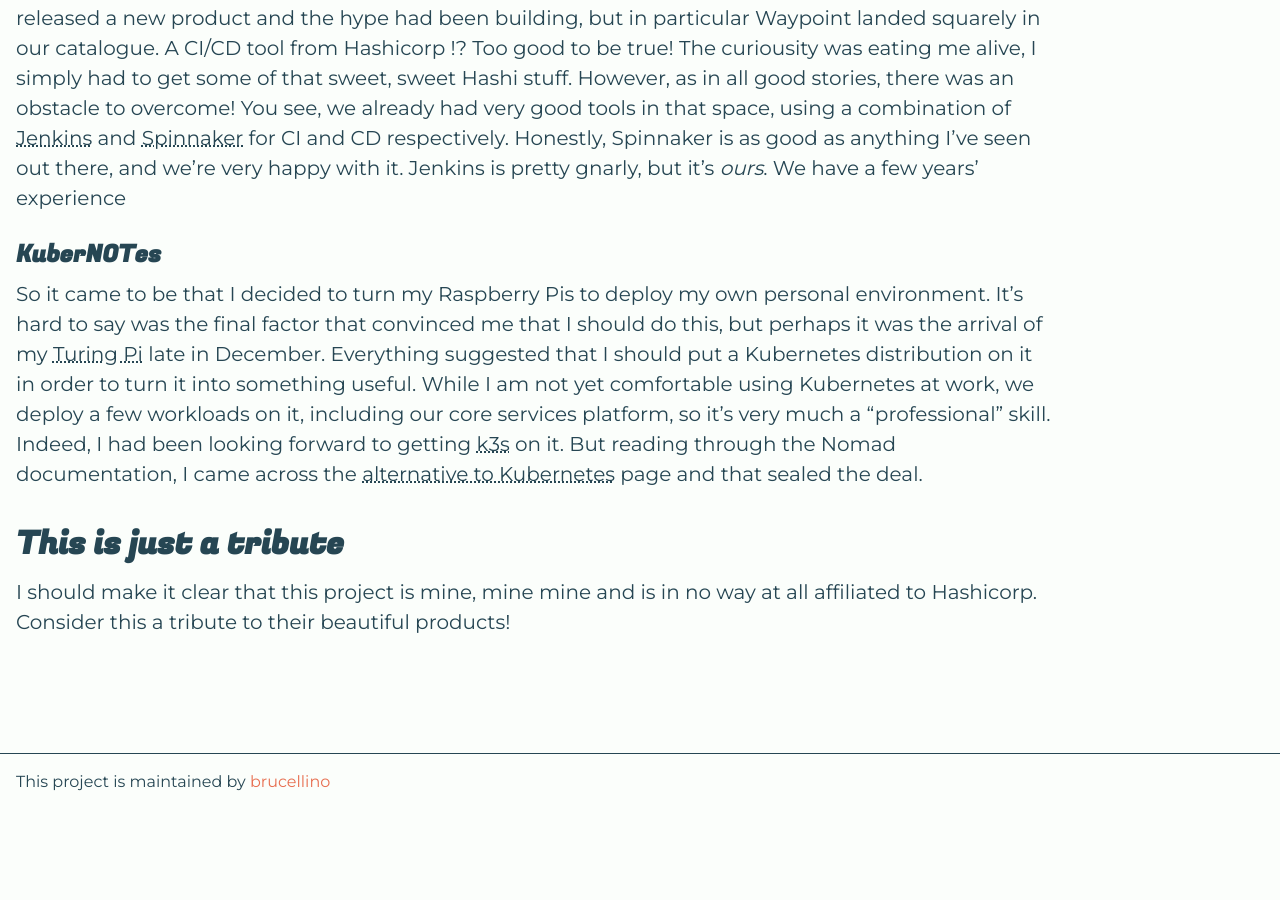
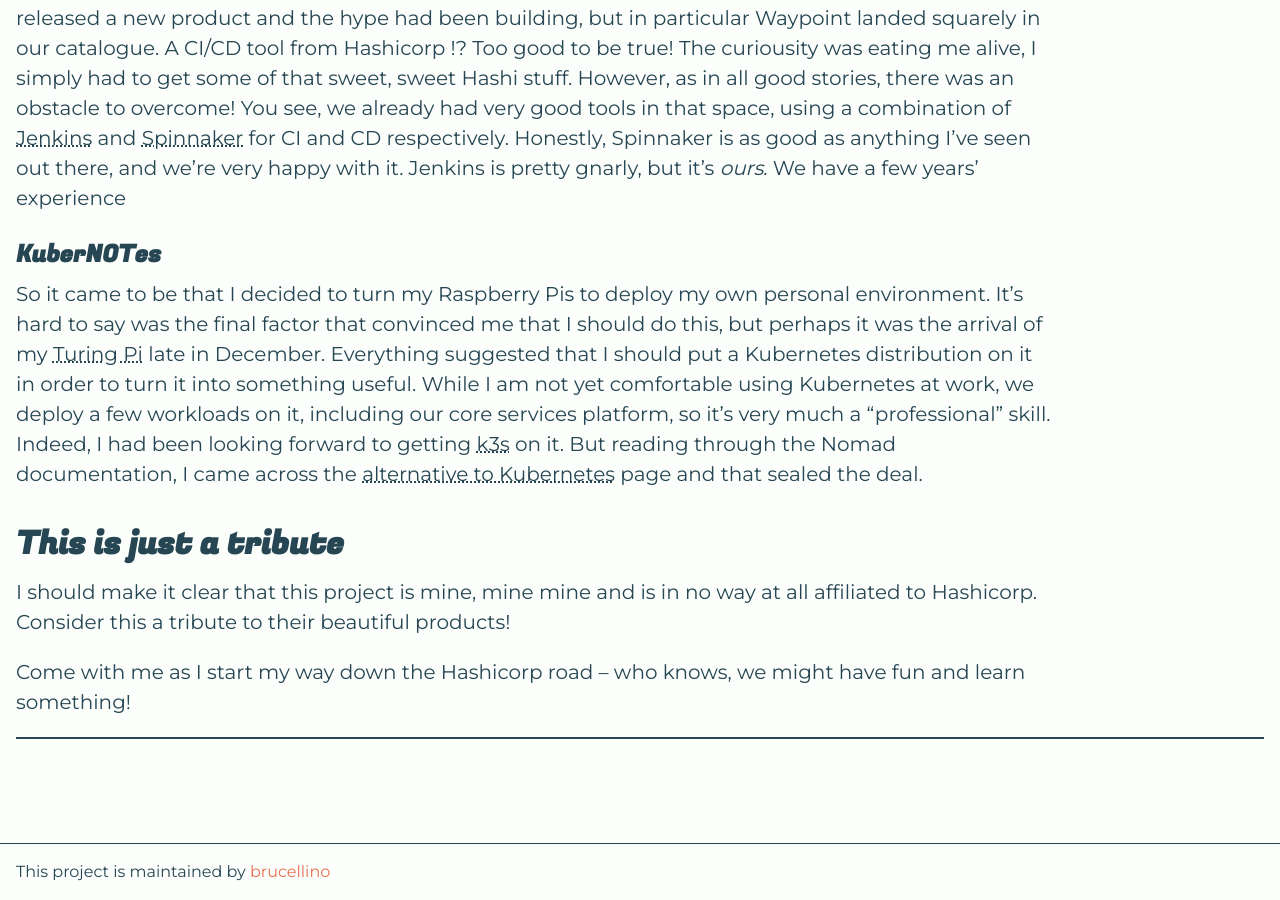
Before and after one commit to brucellino/hashiatho.me, a Jekyll site: the page built from _posts/2021-01-05-welcome.md, in a window 1280 px wide and 900 px high, scrolled down 1156 px. Built offline with Jekyll 4.4.1, drawn with Linux system fonts in a browser that asks for light colours; before the commit the page ends 1966 px from its top, so only the background shows below that.

Commit message:
finish first post
Signed-off-by: Bruce Becker <brucellino@gmail.com>

```diff
--- a/_posts/2021-01-05-welcome.md
+++ b/_posts/2021-01-05-welcome.md
@@ -53,3 +53,7 @@
 
 I should make it clear that this project is mine, mine mine and is in no way at all affiliated to Hashicorp.
 Consider this a tribute to their beautiful products!
+
+Come with me as I start my way down the Hashicorp road -- who knows, we might have fun and learn something!
+
+---
```
